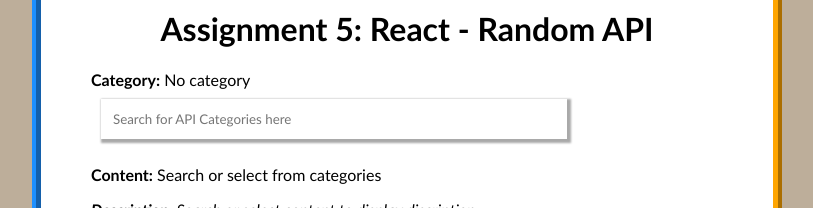
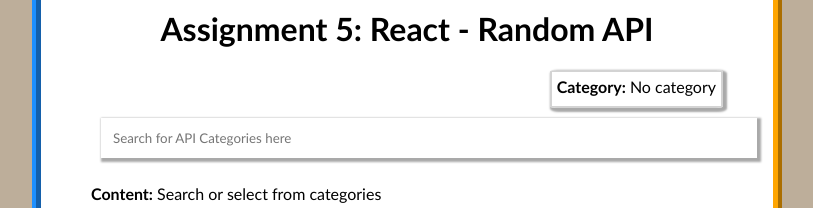
Before and after one commit to Xraecity/projectReact, a React (Create React App) app: page / in a window 1280 px wide. Shown: the part 379-587 px from the top of the page, without its empty margins (233-1046 px from the left). Built offline with nearby package versions, Linux system fonts and the light colour scheme; no server answers.

Commit message:
Update styles.css

```diff
--- a/src/styles.css
+++ b/src/styles.css
@@ -26,7 +26,7 @@ body {
 h2 {
   text-align: center;
 }
-button{
+button {
   padding: 10px;
   display: inline-block;
   margin: 10px;
@@ -34,17 +34,26 @@ button{
   box-shadow: 2px 2px 2px 2px darkgrey;
   cursor: pointer;
 }
-input{
-  width: 70%;
+input {
+  width: 100%;
   padding: 10px;
   display: inline-block;
   margin: 10px;
   border: 2px solid white;
   box-shadow: 2px 2px 2px 2px darkgrey;
   cursor: pointer;
+  color: white;
 }
-input:focus{
+input:focus {
   border: transparent;
   background-color: dodgerblue;
   color: white;
 }
+.catgorie{
+  float: right;
+  border: 2px solid lightgray;
+  padding: 5px;
+  box-shadow: 2px 2px 2px 2px darkgrey;
+  border-radius: 4%;
+  padding-bottom: 10px;
+}
```
